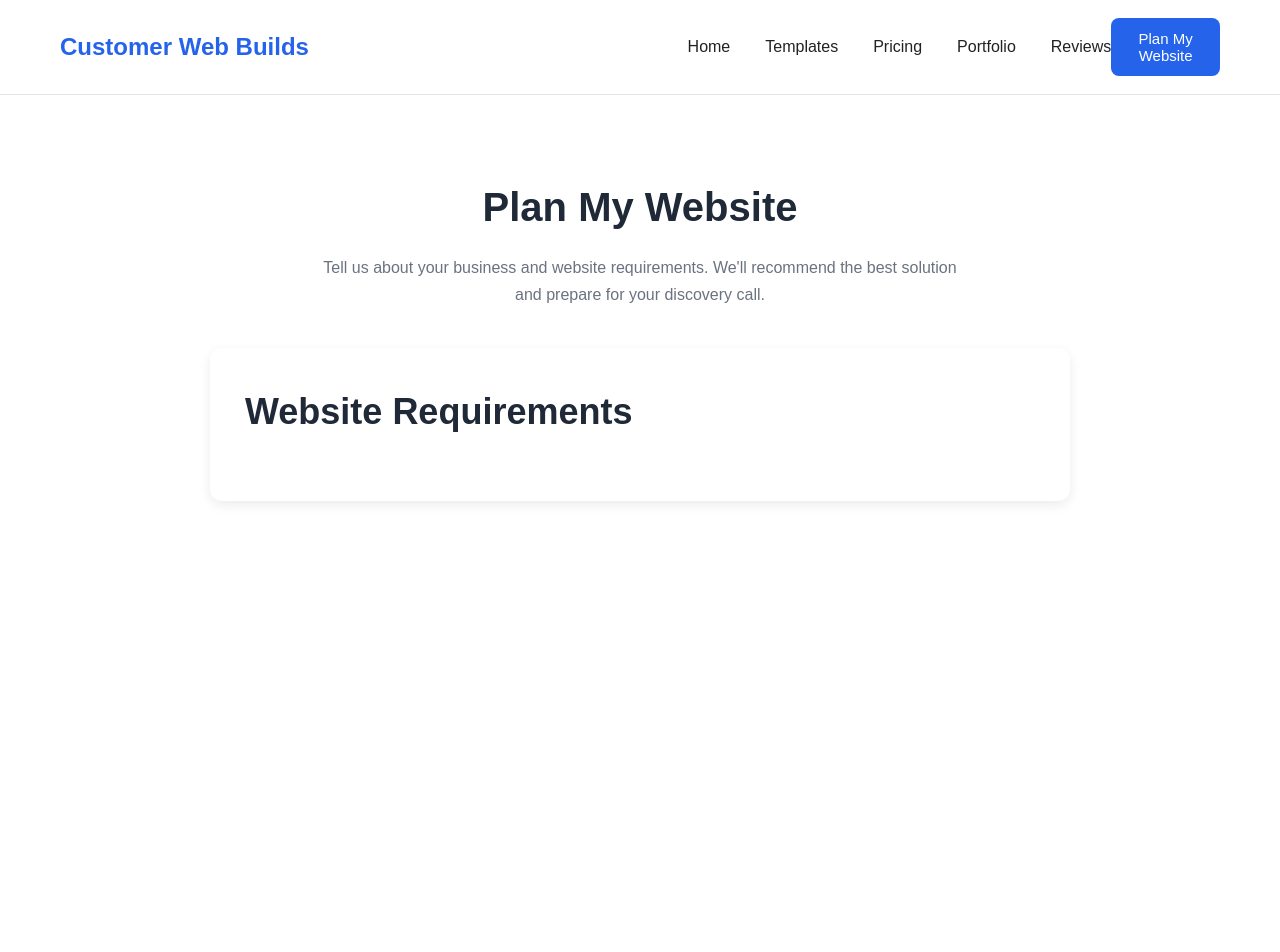
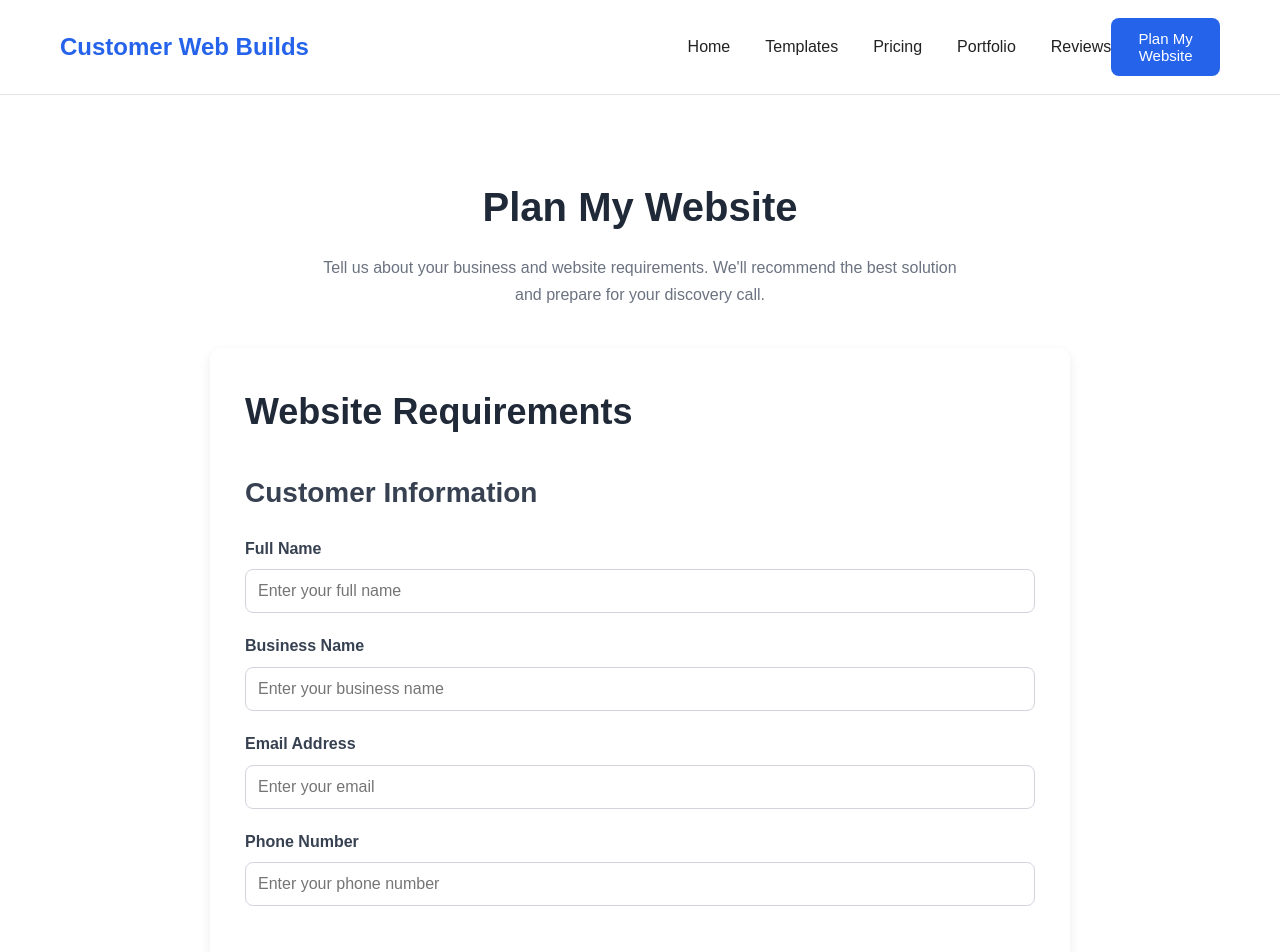
Before and after one commit to Priyadharshinirameshkumar/customer-web-builds, a React (Vite) app: page /plan-website in a window 1280 px wide. Shown: the top 952 px of the page. Before the commit the page ends 800 px from the top, so only its background shows below. Built offline with nearby package versions, Linux system fonts and the light colour scheme.

Commit message:
Feature 10.2: Add customer information form with controlled inputs

```diff
--- a/src/pages/PlanWebsite/PlanWebsite.css
+++ b/src/pages/PlanWebsite/PlanWebsite.css
@@ -33,3 +33,36 @@
     margin-bottom: 25px;
     color: #1f2937;
 }
+.form-section {
+    margin-top: 30px;
+}
+
+.form-section h3 {
+    margin-bottom: 20px;
+    color: #374151;
+}
+
+.form-group {
+    display: flex;
+    flex-direction: column;
+    margin-bottom: 20px;
+}
+
+.form-group label {
+    margin-bottom: 8px;
+    font-weight: 600;
+    color: #374151;
+}
+
+.form-group input {
+    padding: 12px;
+    border: 1px solid #d1d5db;
+    border-radius: 8px;
+    font-size: 1rem;
+    transition: border-color 0.3s ease;
+}
+
+.form-group input:focus {
+    outline: none;
+    border-color: #2563eb;
+}
--- a/src/pages/PlanWebsite/PlanWebsite.tsx
+++ b/src/pages/PlanWebsite/PlanWebsite.tsx
@@ -1,6 +1,11 @@
+import { useState } from "react";
 import "./PlanWebsite.css";
 
 function PlanWebsite() {
+  const [fullName, setFullName] = useState("");
+const [businessName, setBusinessName] = useState("");
+const [email, setEmail] = useState("");
+const [phone, setPhone] = useState("");
   return (
     <section className="plan-page">
 
@@ -19,6 +24,55 @@ function PlanWebsite() {
       <div className="plan-card">
 
         <h2>Website Requirements</h2>
+        <div className="form-section">
+
+  <h3>Customer Information</h3>
+
+  <div className="form-group">
+    <label htmlFor="fullName">Full Name</label>
+    <input
+      id="fullName"
+      type="text"
+      placeholder="Enter your full name"
+      value={fullName}
+      onChange={(e) => setFullName(e.target.value)}
+    />
+  </div>
+
+  <div className="form-group">
+    <label htmlFor="businessName">Business Name</label>
+    <input
+      id="businessName"
+      type="text"
+      placeholder="Enter your business name"
+      value={businessName}
+      onChange={(e) => setBusinessName(e.target.value)}
+    />
+  </div>
+
+  <div className="form-group">
+    <label htmlFor="email">Email Address</label>
+    <input
+      id="email"
+      type="email"
+      placeholder="Enter your email"
+      value={email}
+      onChange={(e) => setEmail(e.target.value)}
+    />
+  </div>
+
+  <div className="form-group">
+    <label htmlFor="phone">Phone Number</label>
+    <input
+      id="phone"
+      type="tel"
+      placeholder="Enter your phone number"
+      value={phone}
+      onChange={(e) => setPhone(e.target.value)}
+    />
+  </div>
+
+</div>
 
       </div>
 
```
